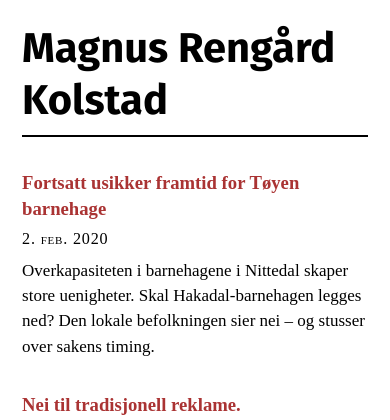
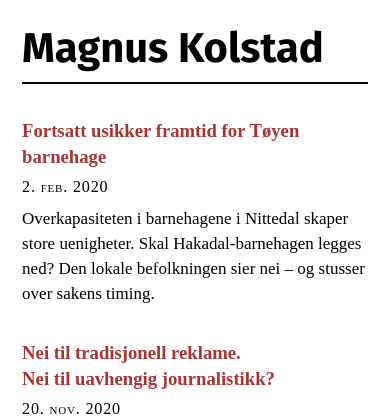
Before and after one commit to kolstadmagnus/blog, a PHP site: page / in a window 390 px wide. Shown: the top 420 px of the page. Run offline with PHP 8.4, Linux system fonts and the light colour scheme; some web fonts are replaced.

Commit message:
hide on mobile

```diff
--- a/index.html
+++ b/index.html
@@ -18,7 +18,7 @@
   <body>
     <div class="wrapper">
       <header>
-      <h1>Magnus Rengård Kolstad</h1>
+      <h1>Magnus <span class="hide-on-mobile">Rengård</span> Kolstad</h1>
       </header>
 
       <div class="article-list">
--- a/styles.css
+++ b/styles.css
@@ -412,6 +412,10 @@ p#signature,
     text-align: left;
     margin: 0;
   }
+
+  .hide-on-mobile {
+    display: none;
+  }
 }
 
 .about {
```
